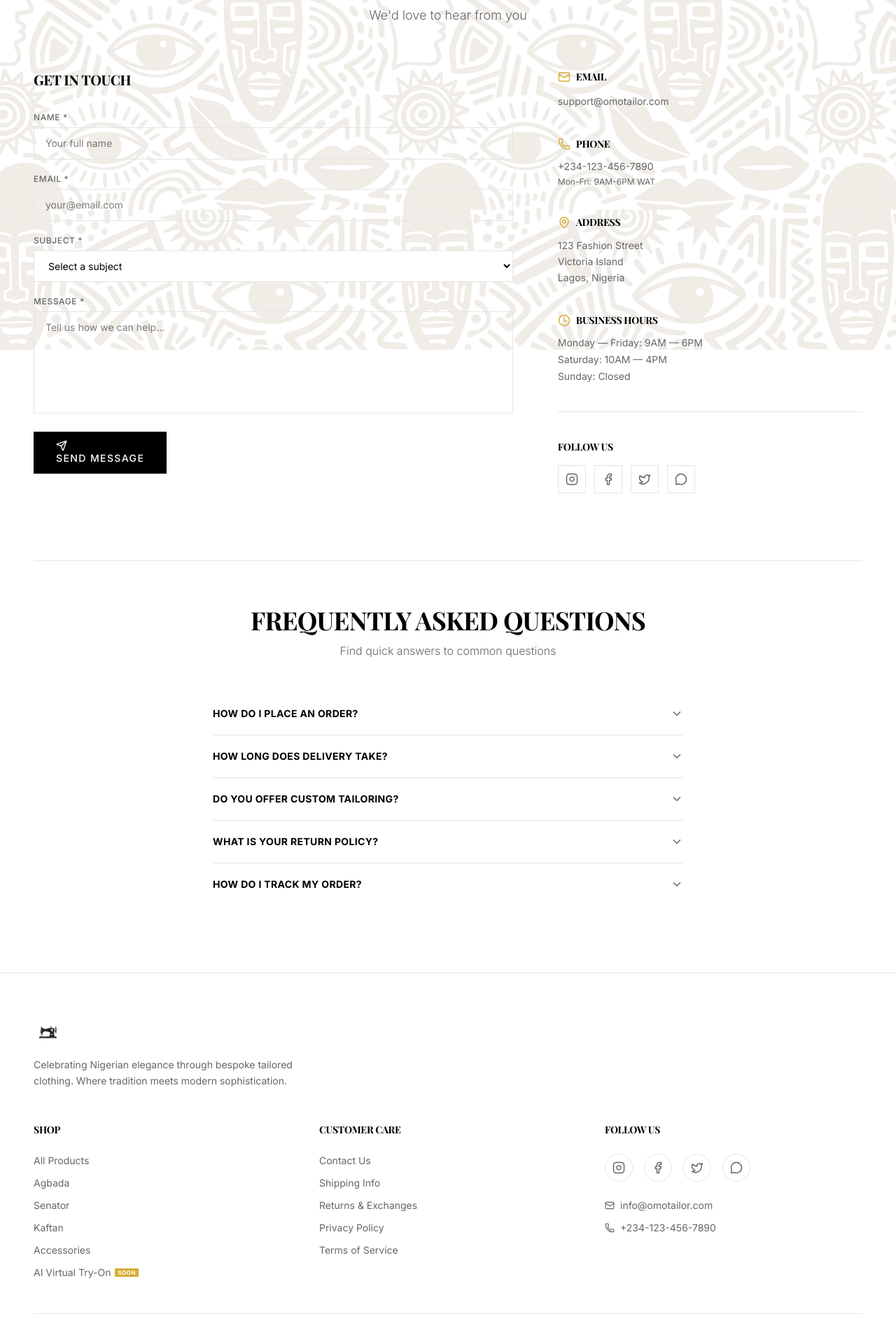
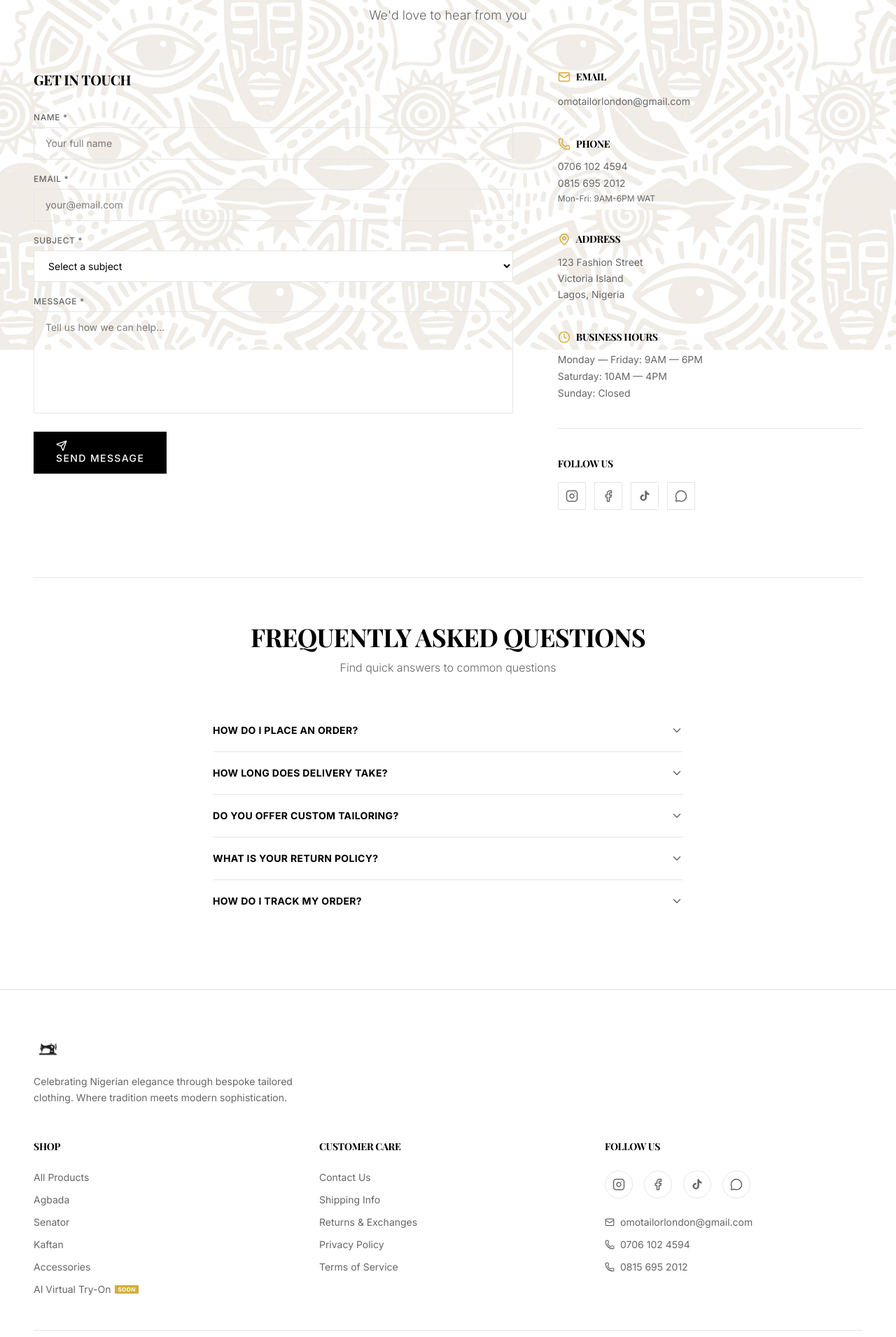
Before and after one commit to uwenvati/omotailor, a Next.js app: page /contact in a window 1280 px wide. Shown: the part 300-2211 px from the top of the page at 70% size. Built offline with nearby package versions, Linux system fonts and the light colour scheme.

Commit message:
Update social links and contact info with official details

```diff
--- a/src/app/contact/page.tsx
+++ b/src/app/contact/page.tsx
@@ -1,7 +1,13 @@
 "use client";
 
 import React, { useState } from 'react';
-import { Mail, Phone, MapPin, Clock, Instagram, Facebook, Twitter, MessageCircle, ChevronDown, ChevronRight, Send, Check } from 'lucide-react';
+import { Mail, Phone, MapPin, Clock, Instagram, Facebook, MessageCircle, ChevronDown, ChevronRight, Send, Check } from 'lucide-react';
+
+const TikTokIcon = ({ size = 18 }: { size?: number }) => (
+    <svg width={size} height={size} viewBox="0 0 24 24" fill="currentColor" xmlns="http://www.w3.org/2000/svg">
+        <path d="M19.59 6.69a4.83 4.83 0 0 1-3.77-4.25V2h-3.45v13.67a2.89 2.89 0 0 1-2.88 2.5 2.89 2.89 0 0 1-2.89-2.89 2.89 2.89 0 0 1 2.89-2.89c.28 0 .54.04.79.1v-3.5a6.37 6.37 0 0 0-.79-.05A6.34 6.34 0 0 0 3.15 15a6.34 6.34 0 0 0 6.34 6.34 6.34 6.34 0 0 0 6.34-6.34V8.71a8.21 8.21 0 0 0 4.76 1.52V6.75a4.81 4.81 0 0 1-1-.06z" />
+    </svg>
+);
 import Link from 'next/link';
 
 const FAQ_ITEMS = [
@@ -178,8 +184,8 @@ const ContactPage = () => {
                                 <Mail size={18} className="text-gold" />
                                 <h3 className="text-sm font-bold uppercase tracking-[2px]">Email</h3>
                             </div>
-                            <a href="mailto:support@omotailor.com" className="text-text-gray hover:text-black transition-colors text-sm">
-                                support@omotailor.com
+                            <a href="mailto:omotailorlondon@gmail.com" className="text-text-gray hover:text-black transition-colors text-sm">
+                                omotailorlondon@gmail.com
                             </a>
                         </div>
 
@@ -188,8 +194,11 @@ const ContactPage = () => {
                                 <Phone size={18} className="text-gold" />
                                 <h3 className="text-sm font-bold uppercase tracking-[2px]">Phone</h3>
                             </div>
-                            <a href="tel:+2341234567890" className="text-text-gray hover:text-black transition-colors text-sm block">
-                                +234-123-456-7890
+                            <a href="tel:+2347061024594" className="text-text-gray hover:text-black transition-colors text-sm block">
+                                0706 102 4594
+                            </a>
+                            <a href="tel:+2348156952012" className="text-text-gray hover:text-black transition-colors text-sm block mt-1">
+                                0815 695 2012
                             </a>
                             <p className="text-xs text-text-gray mt-1">Mon-Fri: 9AM-6PM WAT</p>
                         </div>
@@ -224,7 +233,7 @@ const ContactPage = () => {
                             <h3 className="text-sm font-bold uppercase tracking-[2px] mb-4">Follow Us</h3>
                             <div className="flex gap-3">
                                 <a
-                                    href="https://instagram.com"
+                                    href="https://instagram.com/omotailor"
                                     target="_blank"
                                     rel="noopener noreferrer"
                                     className="w-10 h-10 border border-border-elegant flex items-center justify-center text-text-gray hover:bg-black hover:text-white hover:border-black transition-all"
@@ -233,7 +242,7 @@ const ContactPage = () => {
                                     <Instagram size={18} />
                                 </a>
                                 <a
-                                    href="https://facebook.com"
+                                    href="https://facebook.com/omotailorlondon1967"
                                     target="_blank"
                                     rel="noopener noreferrer"
                                     className="w-10 h-10 border border-border-elegant flex items-center justify-center text-text-gray hover:bg-black hover:text-white hover:border-black transition-all"
@@ -242,16 +251,16 @@ const ContactPage = () => {
                                     <Facebook size={18} />
                                 </a>
                                 <a
-                                    href="https://twitter.com"
+                                    href="https://tiktok.com/@omotailorlondon"
                                     target="_blank"
                                     rel="noopener noreferrer"
                                     className="w-10 h-10 border border-border-elegant flex items-center justify-center text-text-gray hover:bg-black hover:text-white hover:border-black transition-all"
-                                    aria-label="Twitter"
+                                    aria-label="TikTok"
                                 >
-                                    <Twitter size={18} />
+                                    <TikTokIcon size={18} />
                                 </a>
                                 <a
-                                    href="https://wa.me/2341234567890?text=Hello!%20I%20have%20a%20question%20about%20your%20products."
+                                    href="https://wa.me/2347061024594?text=Hello!%20I%20have%20a%20question%20about%20your%20products."
                                     target="_blank"
                                     rel="noopener noreferrer"
                                     className="w-10 h-10 border border-border-elegant flex items-center justify-center text-text-gray hover:bg-gold hover:text-white hover:border-gold transition-all"
--- a/src/components/Footer.tsx
+++ b/src/components/Footer.tsx
@@ -1,6 +1,13 @@
 import React from 'react';
 import Link from 'next/link';
-import { Instagram, Twitter, Facebook, Mail, Phone, MessageCircle } from 'lucide-react';
+import { Instagram, Facebook, Mail, Phone, MessageCircle } from 'lucide-react';
+
+const TikTokIcon = ({ size = 18 }: { size?: number }) => (
+    <svg width={size} height={size} viewBox="0 0 24 24" fill="currentColor" xmlns="http://www.w3.org/2000/svg">
+        <path d="M19.59 6.69a4.83 4.83 0 0 1-3.77-4.25V2h-3.45v13.67a2.89 2.89 0 0 1-2.88 2.5 2.89 2.89 0 0 1-2.89-2.89 2.89 2.89 0 0 1 2.89-2.89c.28 0 .54.04.79.1v-3.5a6.37 6.37 0 0 0-.79-.05A6.34 6.34 0 0 0 3.15 15a6.34 6.34 0 0 0 6.34 6.34 6.34 6.34 0 0 0 6.34-6.34V8.71a8.21 8.21 0 0 0 4.76 1.52V6.75a4.81 4.81 0 0 1-1-.06z" />
+    </svg>
+);
+
 
 const Footer = () => {
     return (
@@ -92,7 +99,7 @@ const Footer = () => {
                         <h4 className="text-sm uppercase tracking-[3px] font-bold mb-6">Follow Us</h4>
                         <div className="flex space-x-4 mb-6">
                             <a
-                                href="https://instagram.com"
+                                href="https://instagram.com/omotailor"
                                 target="_blank"
                                 rel="noopener noreferrer"
                                 className="w-10 h-10 rounded-full border border-border-elegant flex items-center justify-center text-text-gray hover:bg-black hover:text-white hover:border-black transition-all"
@@ -101,7 +108,7 @@ const Footer = () => {
                                 <Instagram size={18} />
                             </a>
                             <a
-                                href="https://facebook.com"
+                                href="https://facebook.com/omotailorlondon1967"
                                 target="_blank"
                                 rel="noopener noreferrer"
                                 className="w-10 h-10 rounded-full border border-border-elegant flex items-center justify-center text-text-gray hover:bg-black hover:text-white hover:border-black transition-all"
@@ -110,16 +117,16 @@ const Footer = () => {
                                 <Facebook size={18} />
                             </a>
                             <a
-                                href="https://twitter.com"
+                                href="https://tiktok.com/@omotailorlondon"
                                 target="_blank"
                                 rel="noopener noreferrer"
                                 className="w-10 h-10 rounded-full border border-border-elegant flex items-center justify-center text-text-gray hover:bg-black hover:text-white hover:border-black transition-all"
-                                aria-label="Twitter"
+                                aria-label="TikTok"
                             >
-                                <Twitter size={18} />
+                                <TikTokIcon size={18} />
                             </a>
                             <a
-                                href="https://wa.me/2341234567890?text=Hello!%20I%20have%20a%20question%20about%20your%20products."
+                                href="https://wa.me/2347061024594?text=Hello!%20I%20have%20a%20question%20about%20your%20products."
                                 target="_blank"
                                 rel="noopener noreferrer"
                                 className="w-10 h-10 rounded-full border border-border-elegant flex items-center justify-center text-text-gray hover:bg-gold hover:text-white hover:border-gold transition-all"
@@ -131,13 +138,17 @@ const Footer = () => {
 
                         {/* Contact Info */}
                         <div className="space-y-3 text-sm text-text-gray">
-                            <a href="mailto:info@omotailor.com" className="flex items-center space-x-2 hover:text-black transition-colors">
+                            <a href="mailto:omotailorlondon@gmail.com" className="flex items-center space-x-2 hover:text-black transition-colors">
                                 <Mail size={14} />
-                                <span>info@omotailor.com</span>
+                                <span>omotailorlondon@gmail.com</span>
                             </a>
-                            <a href="tel:+2341234567890" className="flex items-center space-x-2 hover:text-black transition-colors">
+                            <a href="tel:+2347061024594" className="flex items-center space-x-2 hover:text-black transition-colors">
                                 <Phone size={14} />
-                                <span>+234-123-456-7890</span>
+                                <span>0706 102 4594</span>
+                            </a>
+                            <a href="tel:+2348156952012" className="flex items-center space-x-2 hover:text-black transition-colors">
+                                <Phone size={14} />
+                                <span>0815 695 2012</span>
                             </a>
                         </div>
                     </div>
--- a/src/components/Header.tsx
+++ b/src/components/Header.tsx
@@ -3,7 +3,13 @@
 import React, { useState, useEffect } from 'react';
 import Link from 'next/link';
 import { usePathname } from 'next/navigation';
-import { ShoppingBag, Search, Menu, X, Instagram, Facebook, Twitter, MessageCircle, Mail, Phone } from 'lucide-react';
+import { ShoppingBag, Search, Menu, X, Instagram, Facebook, MessageCircle, Mail, Phone } from 'lucide-react';
+
+const TikTokIcon = ({ size = 16 }: { size?: number }) => (
+    <svg width={size} height={size} viewBox="0 0 24 24" fill="currentColor" xmlns="http://www.w3.org/2000/svg">
+        <path d="M19.59 6.69a4.83 4.83 0 0 1-3.77-4.25V2h-3.45v13.67a2.89 2.89 0 0 1-2.88 2.5 2.89 2.89 0 0 1-2.89-2.89 2.89 2.89 0 0 1 2.89-2.89c.28 0 .54.04.79.1v-3.5a6.37 6.37 0 0 0-.79-.05A6.34 6.34 0 0 0 3.15 15a6.34 6.34 0 0 0 6.34 6.34 6.34 6.34 0 0 0 6.34-6.34V8.71a8.21 8.21 0 0 0 4.76 1.52V6.75a4.81 4.81 0 0 1-1-.06z" />
+    </svg>
+);
 import { useCart } from '@/context/CartContext';
 
 const navLinks: { href: string; label: string; badge?: string }[] = [
@@ -190,9 +196,9 @@ const Header = () => {
                     <div className="flex items-center justify-center gap-4 py-6">
                         {[
                             { icon: Instagram, href: 'https://instagram.com/omotailor', label: 'Instagram' },
-                            { icon: Facebook, href: 'https://facebook.com/omotailor', label: 'Facebook' },
-                            { icon: Twitter, href: 'https://twitter.com/omotailor', label: 'Twitter' },
-                            { icon: MessageCircle, href: 'https://wa.me/2349160002472', label: 'WhatsApp' },
+                            { icon: Facebook, href: 'https://facebook.com/omotailorlondon1967', label: 'Facebook' },
+                            { icon: TikTokIcon, href: 'https://tiktok.com/@omotailorlondon', label: 'TikTok' },
+                            { icon: MessageCircle, href: 'https://wa.me/2347061024594?text=Hello!%20I%20have%20a%20question%20about%20your%20products.', label: 'WhatsApp' },
                         ].map((social) => (
                             <a
                                 key={social.label}
@@ -212,13 +218,17 @@ const Header = () => {
 
                     {/* Contact Info */}
                     <div className="px-6 py-5 space-y-3">
-                        <a href="mailto:support@omotailor.com" className="flex items-center gap-3 text-white/60 text-sm hover:text-gold transition-colors">
+                        <a href="mailto:omotailorlondon@gmail.com" className="flex items-center gap-3 text-white/60 text-sm hover:text-gold transition-colors">
                             <Mail size={14} />
-                            support@omotailor.com
+                            omotailorlondon@gmail.com
                         </a>
-                        <a href="tel:+2349160002472" className="flex items-center gap-3 text-white/60 text-sm hover:text-gold transition-colors">
+                        <a href="tel:+2347061024594" className="flex items-center gap-3 text-white/60 text-sm hover:text-gold transition-colors">
                             <Phone size={14} />
-                            +234 916 000 2472
+                            0706 102 4594
+                        </a>
+                        <a href="tel:+2348156952012" className="flex items-center gap-3 text-white/60 text-sm hover:text-gold transition-colors">
+                            <Phone size={14} />
+                            0815 695 2012
                         </a>
                     </div>
 
```
